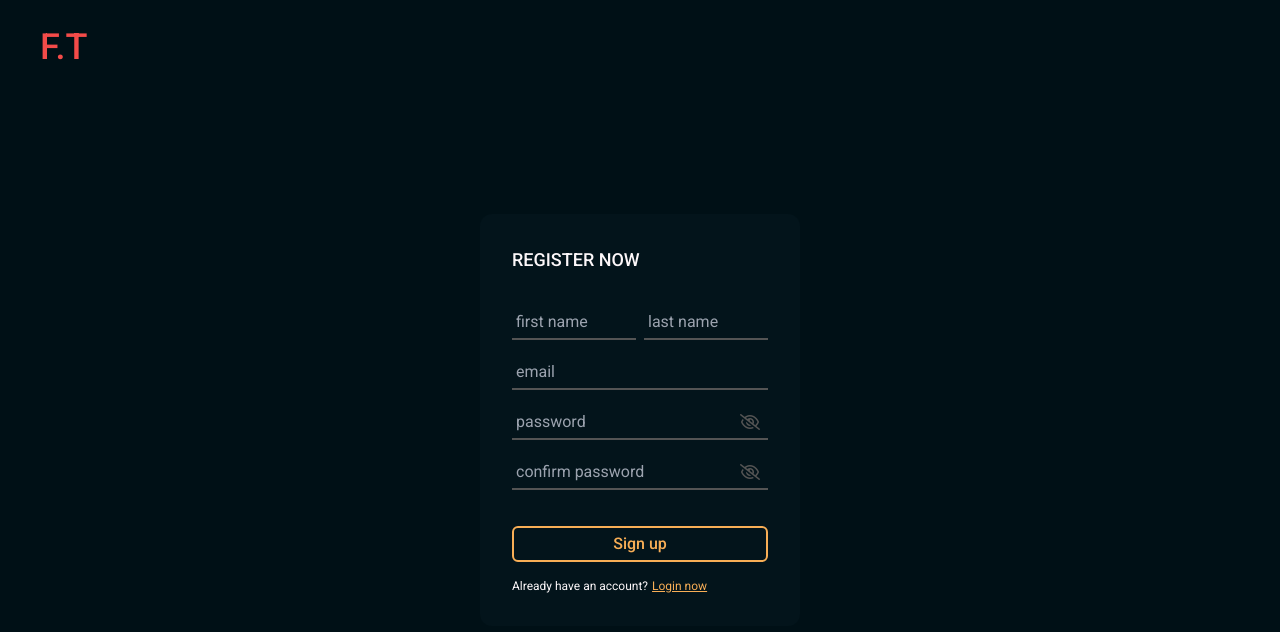
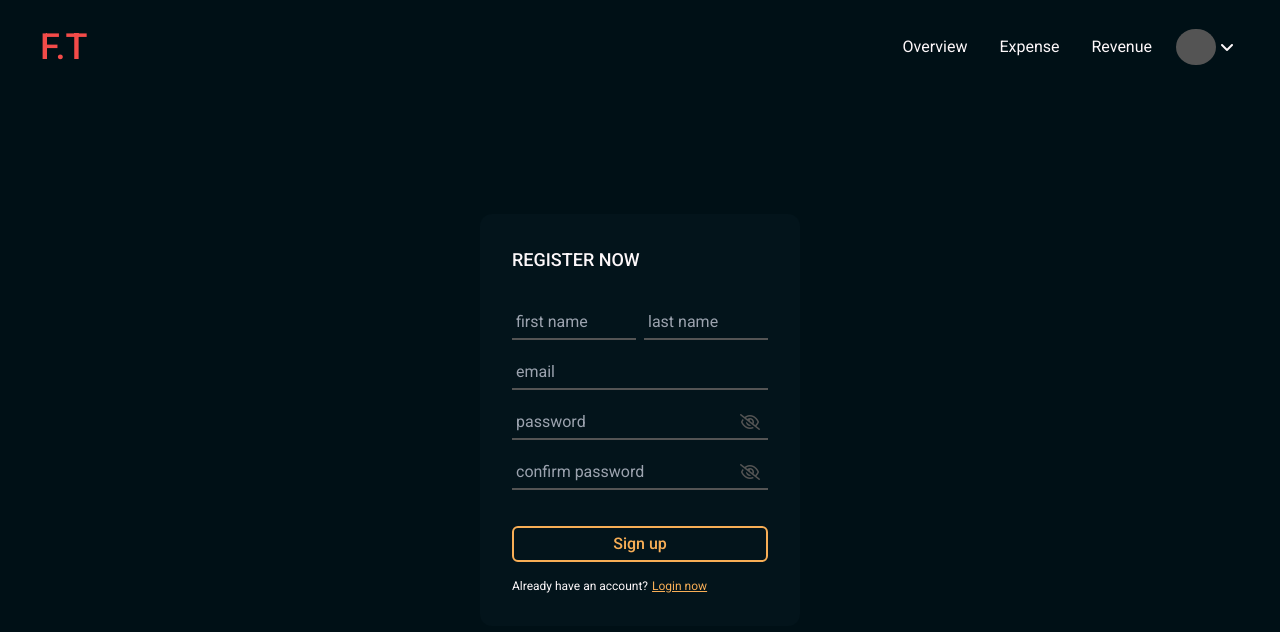
Before and after one commit to surya-tamang/finance_tracker, a React (Vite) app in the folder client/: page /signup in a window 1280 px wide. Shown: the top 632 px of the page. Built offline with nearby package versions, Linux system fonts and the light colour scheme; a web font is replaced by a local one.

Commit message:
fixed header issues

```diff
--- a/client/src/components/Header.jsx
+++ b/client/src/components/Header.jsx
@@ -23,7 +23,7 @@ const Header = () => {
   return (
     <header className="header">
       <h1 className="logo">F.T</h1>
-      <nav style={{ display: isNavOpen ? "flex" : "none" }}>
+      <nav className={`${isNavOpen ? "yesnav" : "nonav"}`}>
         <ul>
           {navList.map((item, index) => (
             <li key={index}>
@@ -33,7 +33,7 @@ const Header = () => {
                 style={({ isActive }) => ({
                   color: isActive ? "#F8AE56" : "#FDF8FA",
                 })}
-                onClick={() => setIsNavOpen(false)}
+                onClick={() => setIsNavOpen(!isNavOpen)}
               >
                 {item.name}
               </NavLink>
--- a/client/src/styles/header.css
+++ b/client/src/styles/header.css
@@ -93,6 +93,16 @@
 
     }
 
+
+
+    nav.nonav {
+        display: none;
+    }
+
+    nav.yesnav {
+        display: flex;
+    }
+
     .header nav ul {
         flex-direction: column;
     }
```
